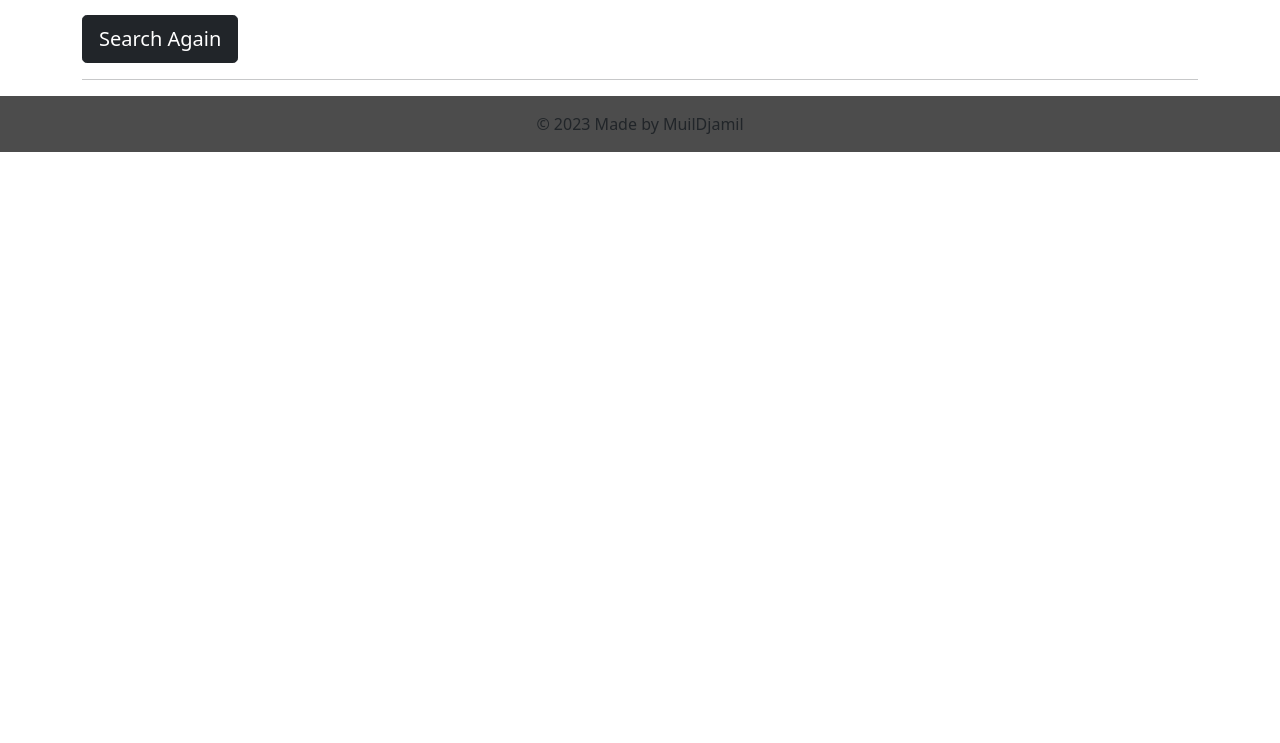
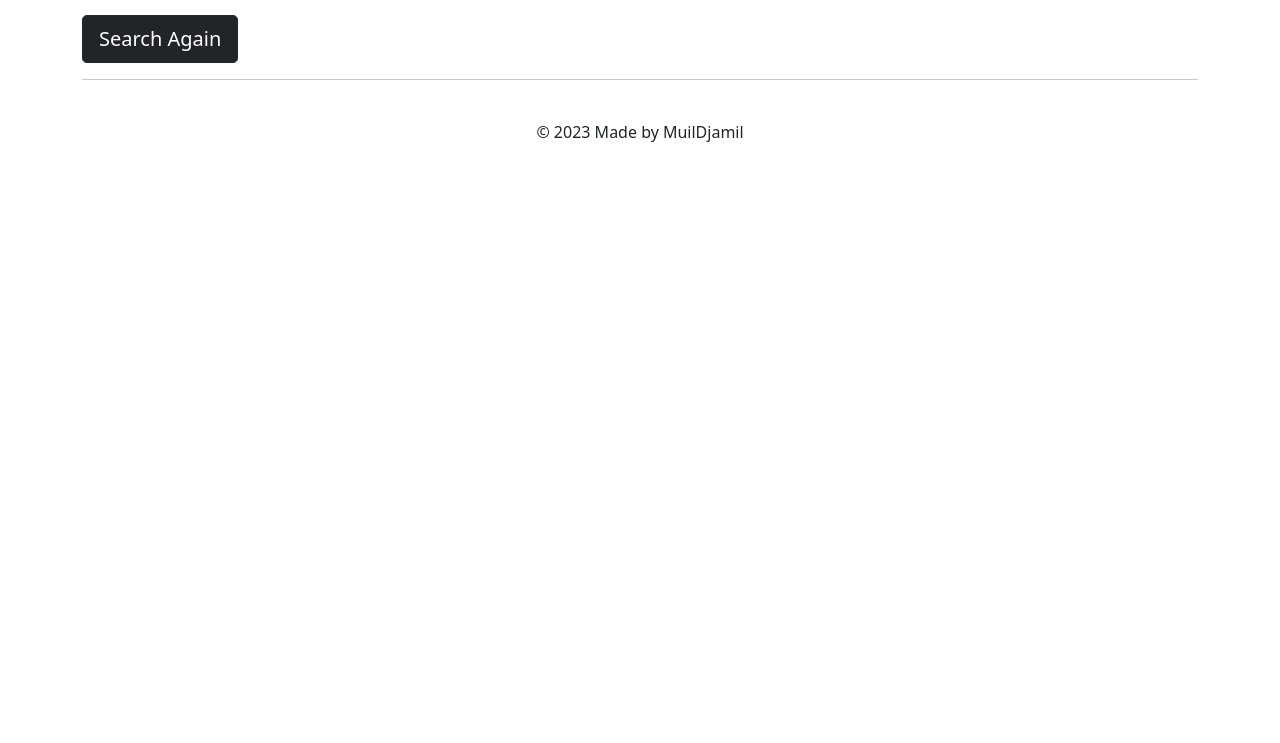
Before and after one commit to MuilDjamil/cat-image-generator, a plain HTML site: page index.html in a window 1280 px wide. Shown: the part 57-800 px from the top of the page. Drawn offline with nearby package versions, Linux system fonts and the light colour scheme; no server answers.

Commit message:
fix footer

```diff
--- a/index.html
+++ b/index.html
@@ -36,7 +36,7 @@
 
   </div>
 
-  <div class="text-center p-3" style="background-color: rgba(0, 0, 0, 0.7);">
+  <div class="text-center text-bg-dark p-3 mt-2">
     © 2023 Made by MuilDjamil
   </div>
 
```
